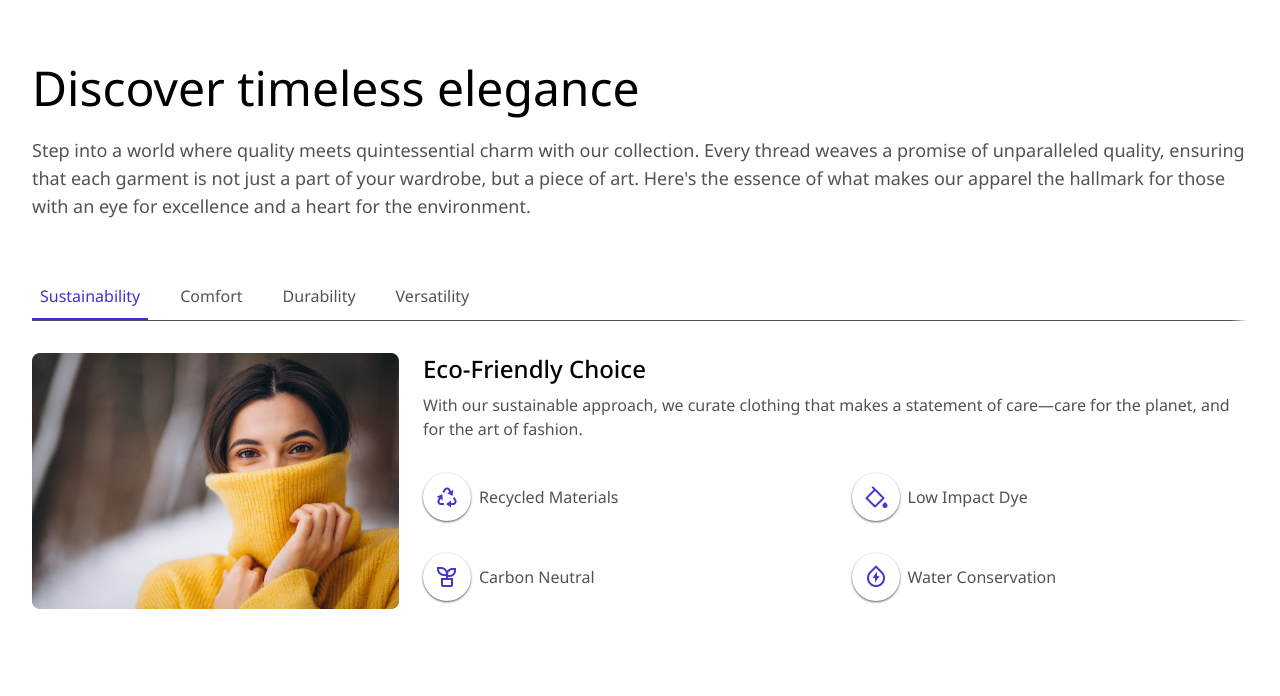
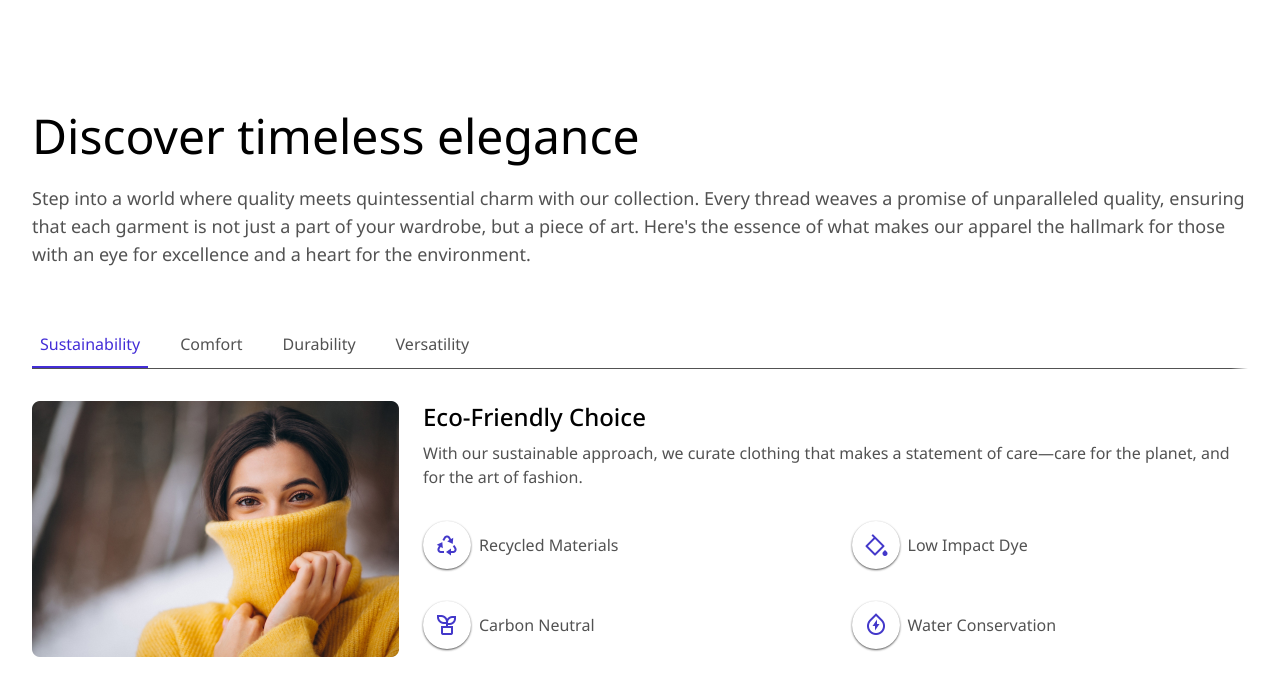
Before and after one commit to AbuBakr-S/product-specifications-section, a React (Vite) app: page / in a window 1280 px wide. Shown: the top 696 px of the page. Built offline with nearby package versions, Linux system fonts and the light colour scheme.

Commit message:
feat: adjust heading margin for breakpoints

```diff
--- a/src/App.tsx
+++ b/src/App.tsx
@@ -10,7 +10,7 @@ function App() {
 
   return (
     <main className="p-4 min-w-[375px] max-w-[1344px] mx-auto">
-      <section className="mt-12 mx-4">
+      <section className="mt-12 md:mt-16 lg:mt-24 mx-4">
         <header>
           <h1 className="text-3xl md:text-5xl">Discover timeless elegance</h1>
         </header>
```
